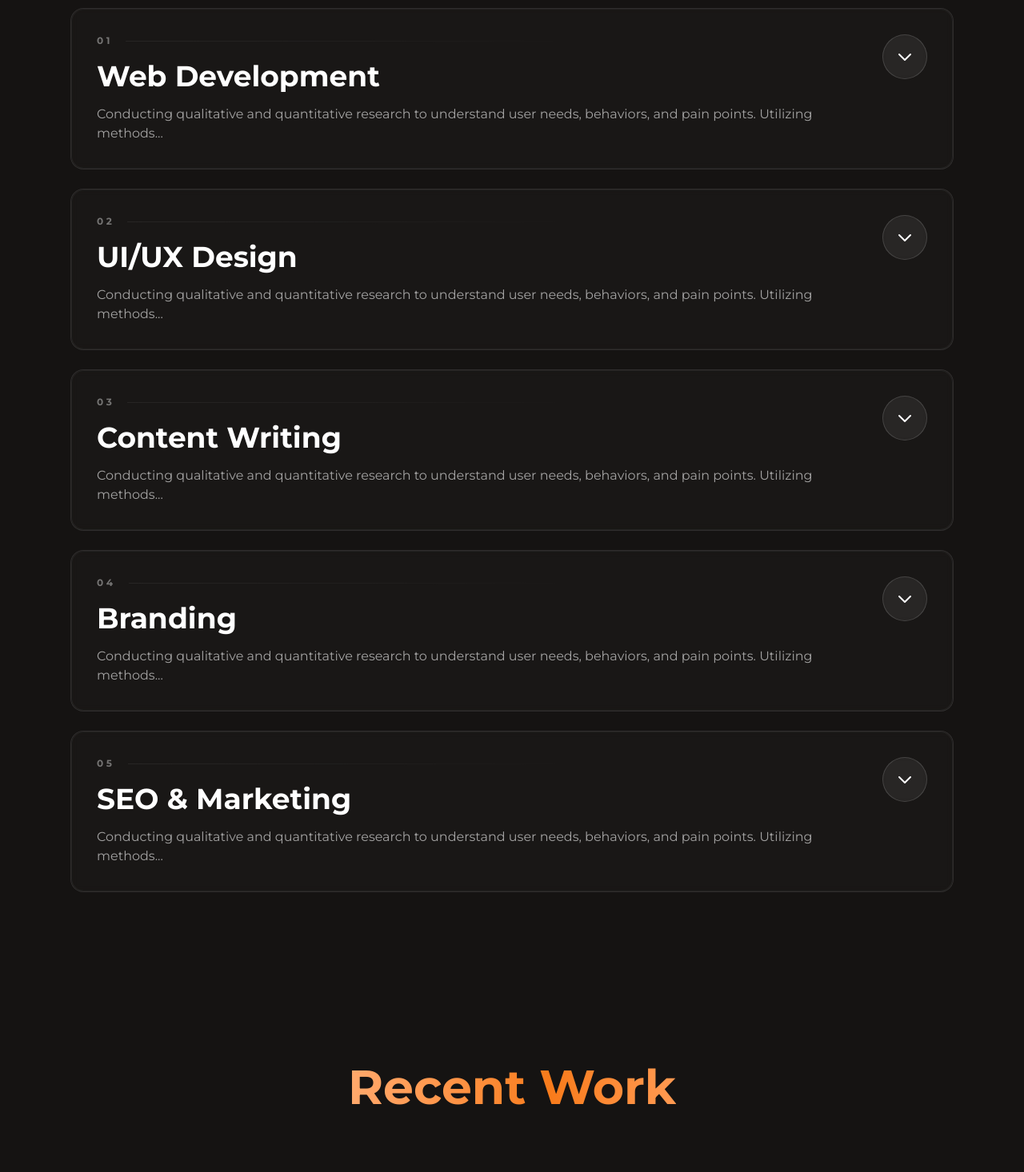
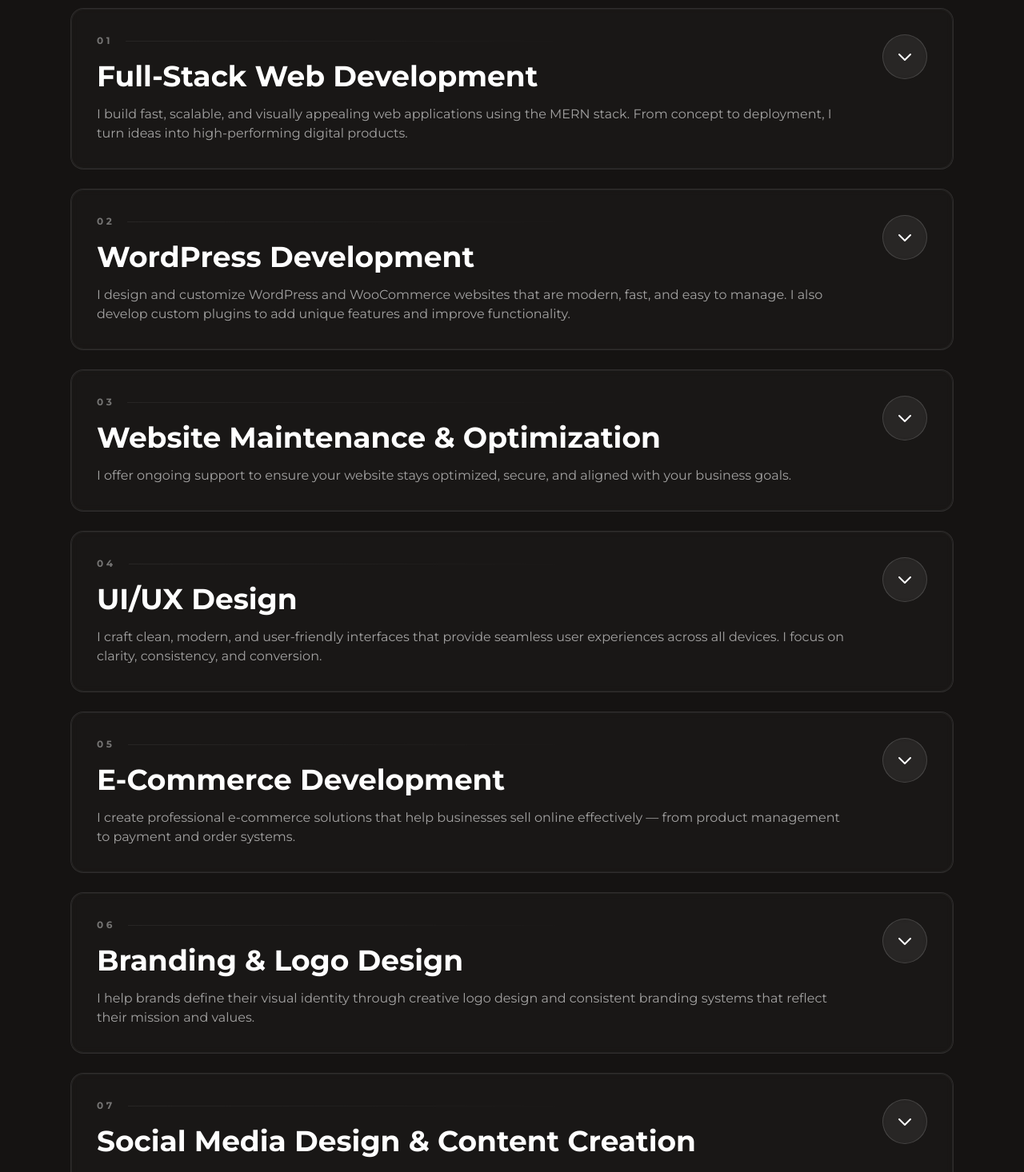
Before and after one commit to KamelMesbahi13/portfolio, a React (Vite) app: page / in a window 1280 px wide. Shown: the part 1040-2506 px from the top of the page at 80% size. Built offline with nearby package versions, Linux system fonts and the light colour scheme.

Commit message:
adding featured work section

```diff
--- a/src/Components/Home/MyQualityServices/MyQualityServices.jsx
+++ b/src/Components/Home/MyQualityServices/MyQualityServices.jsx
@@ -5,58 +5,93 @@ import { motion } from "framer-motion";
 const services = [
   {
     id: "01",
-    title: "Web Development",
+    title: "Full-Stack Web Development",
     summary:
-      "Conducting qualitative and quantitative research to understand user needs, behaviors, and pain points. Utilizing methods...",
+      "I build fast, scalable, and visually appealing web applications using the MERN stack. From concept to deployment, I turn ideas into high-performing digital products.",
     details: [
-      "Responsive, accessible, and performant builds",
-      "Next.js / React, Tailwind, TypeScript",
-      "API integration and state management",
-      "SEO, SSR/SSG, analytics",
+      "MERN stack (MongoDB, Express, React, Node.js)",
+      "Responsive UI with Tailwind CSS & Bootstrap",
+      "RESTful API integration and state management (Redux)",
+      "Multilingual websites (Arabic, French, English)",
+      "Deployment on Render / Vercel with CI/CD setup",
     ],
   },
   {
     id: "02",
-    title: "UI/UX Design",
+    title: "WordPress Development",
+    tagline: "Building professional websites with WordPress & WooCommerce.",
     summary:
-      "Conducting qualitative and quantitative research to understand user needs, behaviors, and pain points. Utilizing methods...",
+      "I design and customize WordPress and WooCommerce websites that are modern, fast, and easy to manage. I also develop custom plugins to add unique features and improve functionality.",
     details: [
-      "Wireframes, user flows, interactive prototypes",
-      "Design systems and components",
-      "Usability testing and iterations",
+      "Custom WordPress & WooCommerce website creation",
+      "Theme customization and plugin integration",
+      "Development of custom plugins for unique features",
+      "SEO-friendly, responsive, and secure design",
+      "Training and long-term client support",
     ],
   },
+
   {
     id: "03",
-    title: "Content Writing",
+    title: "Website Maintenance & Optimization",
+    tagline: "Keeping your website fast, secure, and up-to-date.",
     summary:
-      "Conducting qualitative and quantitative research to understand user needs, behaviors, and pain points. Utilizing methods...",
+      "I offer ongoing support to ensure your website stays optimized, secure, and aligned with your business goals.",
     details: [
-      "Website and product copy",
-      "Blog strategy and editorial guidelines",
-      "Tone-of-voice and brand messaging",
+      "Performance and security updates",
+      "Bug fixes and feature enhancements",
+      "Speed optimization and SEO improvements",
+      "Regular backups and technical support",
     ],
   },
   {
     id: "04",
-    title: "Branding",
+    title: "UI/UX Design",
     summary:
-      "Conducting qualitative and quantitative research to understand user needs, behaviors, and pain points. Utilizing methods...",
+      "I craft clean, modern, and user-friendly interfaces that provide seamless user experiences across all devices. I focus on clarity, consistency, and conversion.",
     details: [
-      "Logo, palette, and typography",
-      "Brand system and guidelines",
-      "Assets for marketing and socials",
+      "Wireframes, mockups, and interactive prototypes",
+      "Modern layouts using Figma & Tailwind CSS",
+      "Responsive design & accessibility",
+      "User testing and design iteration",
     ],
   },
   {
     id: "05",
-    title: "SEO & Marketing",
+    title: "E-Commerce Development",
     summary:
-      "Conducting qualitative and quantitative research to understand user needs, behaviors, and pain points. Utilizing methods...",
+      "I create professional e-commerce solutions that help businesses sell online effectively — from product management to payment and order systems.",
     details: [
-      "Technical SEO audit & fixes",
-      "On-page optimization & schema",
-      "Campaign strategy and tracking",
+      "Custom online stores built with MERN / WooCommerce",
+      "Product, order, and user management systems",
+      "Multiple image upload and gallery integration",
+      "Secure payments and responsive dashboards",
+      "Optimized checkout and admin panels",
+    ],
+  },
+  {
+    id: "06",
+    title: "Branding & Logo Design",
+    summary:
+      "I help brands define their visual identity through creative logo design and consistent branding systems that reflect their mission and values.",
+    details: [
+      "Logo creation and brand guidelines",
+      "Color palettes and typography systems",
+      "Visual assets for marketing and social media",
+      "Brand storytelling and identity alignment",
+    ],
+  },
+  {
+    id: "07",
+    title: "Social Media Design & Content Creation",
+    tagline: "Making your brand shine across social platforms.",
+    summary:
+      "I design engaging social media posts, stories, and ad creatives that match your brand’s identity and help attract the right audience.",
+    details: [
+      "Custom designs for Instagram, Facebook, and LinkedIn",
+      "Ad creatives for marketing campaigns",
+      "Story templates and carousel post design",
+      "Consistent brand visuals and tone",
     ],
   },
 ];
```
